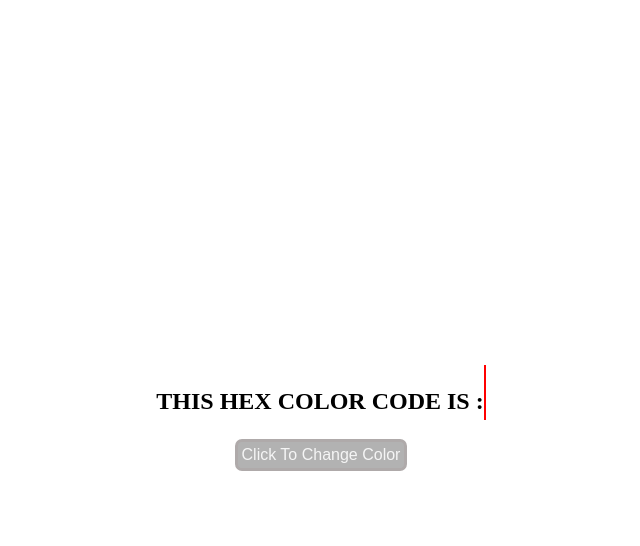
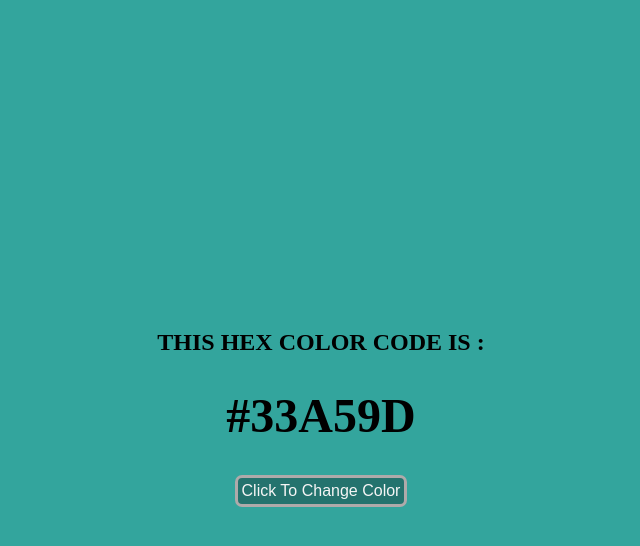
Before and after one commit to codingXllama/Basic-Javascript-Projects, a plain HTML site: page HexColor/index.html in a window 1280 px wide. Both pictures are taken after a click on the button "Click To Change Color". Shown: the whole page, without its empty margins (319-959 px from the left). Drawn offline with Linux system fonts and the light colour scheme.

Commit message:
Created js file for the functionality

```diff
--- a/HexColor/app.js
+++ b/HexColor/app.js
@@ -0,0 +1,44 @@
+/// ++++ SELECTING ALL THE ELEMENTS WE NEED TO WORK WITH
+
+
+// creating hex number array
+const hexNumbers =[0,1,2,3,4,5,6,7,8,9,'A','B','C','D','E','F'];
+// storing the btn class so we can use it
+const hexBtn = document.querySelector('.hexBtn');
+// storing the body of the html so we can use it
+const bodyBG_Color= document.querySelector('body');
+const hexResult = document.querySelector('.hexResult');
+
+
+// +++ CREATING EVENT LISTENERS FOR THE SELECTORS
+
+hexBtn.addEventListener('click',
+
+function getHexValue()
+{
+    let hexColor ='#';
+
+    // creating for loop to get the first possible hex color value
+
+    for(let i=0;i<6;i++)
+    {
+        // Generating randomIndex
+        let randomIndex= Math.floor(Math.random()*hexNumbers.length);
+        // Storing random hexNumber into the hexColor string variable
+        // document.writeln("the random number is: ",randomIndex)
+        hexColor+=hexNumbers[randomIndex];
+        // document.writeln(hexColor);
+
+
+    }
+    hexResult.innerHTML='<h1>'+hexColor+'</h1>';
+
+    BG_ColorChanger(hexColor);
+
+});
+
+function BG_ColorChanger(possibleColorCode)
+{
+    bodyBG_Color.style.backgroundColor=possibleColorCode;
+
+}
--- a/HexColor/index.html
+++ b/HexColor/index.html
@@ -12,7 +12,7 @@
     <div class="container">
         <h2 class="hexColor">This hex color code is :
             <!-- The span is where the content will be displayed onto the screen via JS -->
-            <span class="hex"></span></h2>
+            <span class="hexResult"></span></h2>
             <button type="button" class="hexBtn">Click to Change Color</button>
     </div>
 
```
